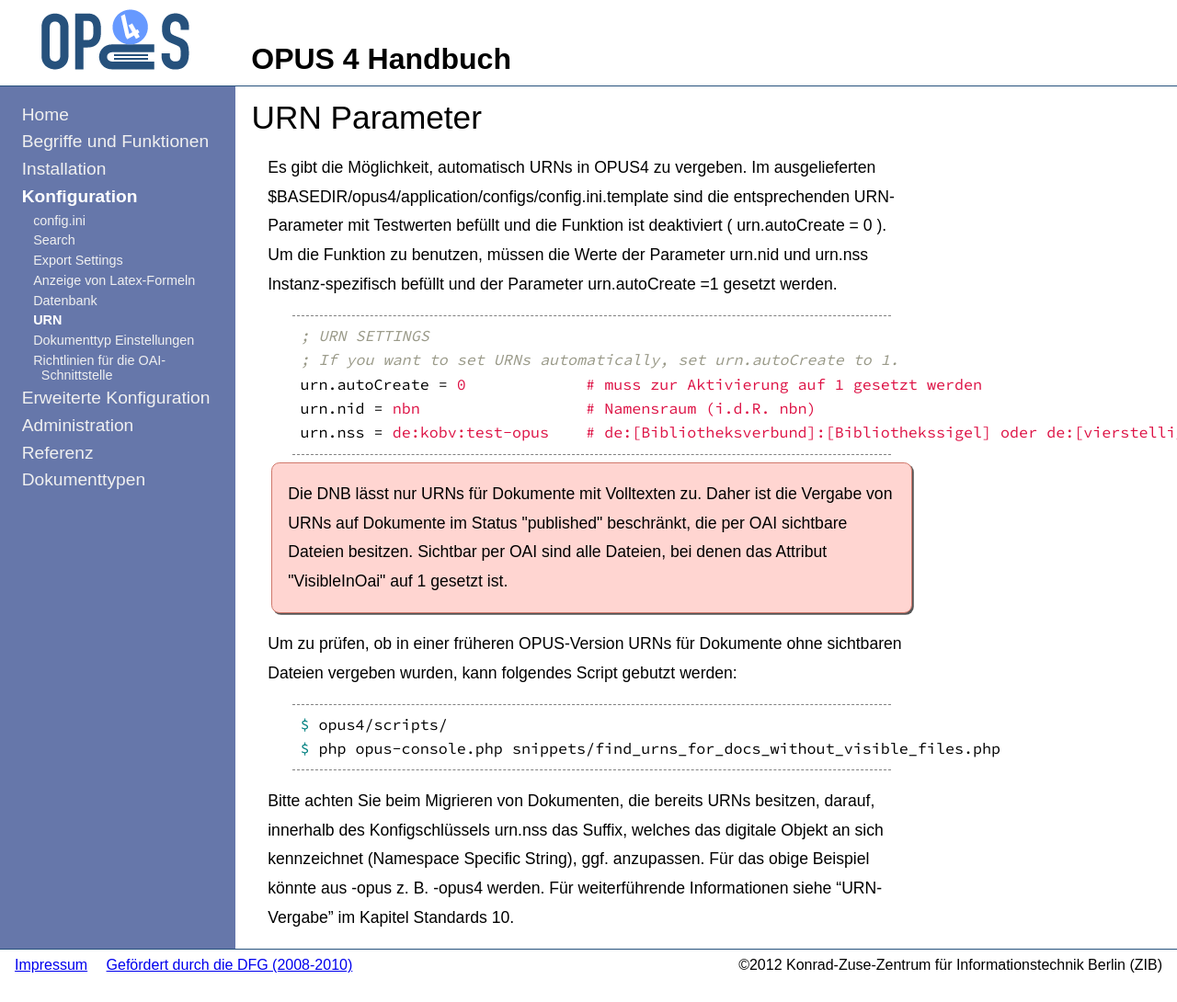
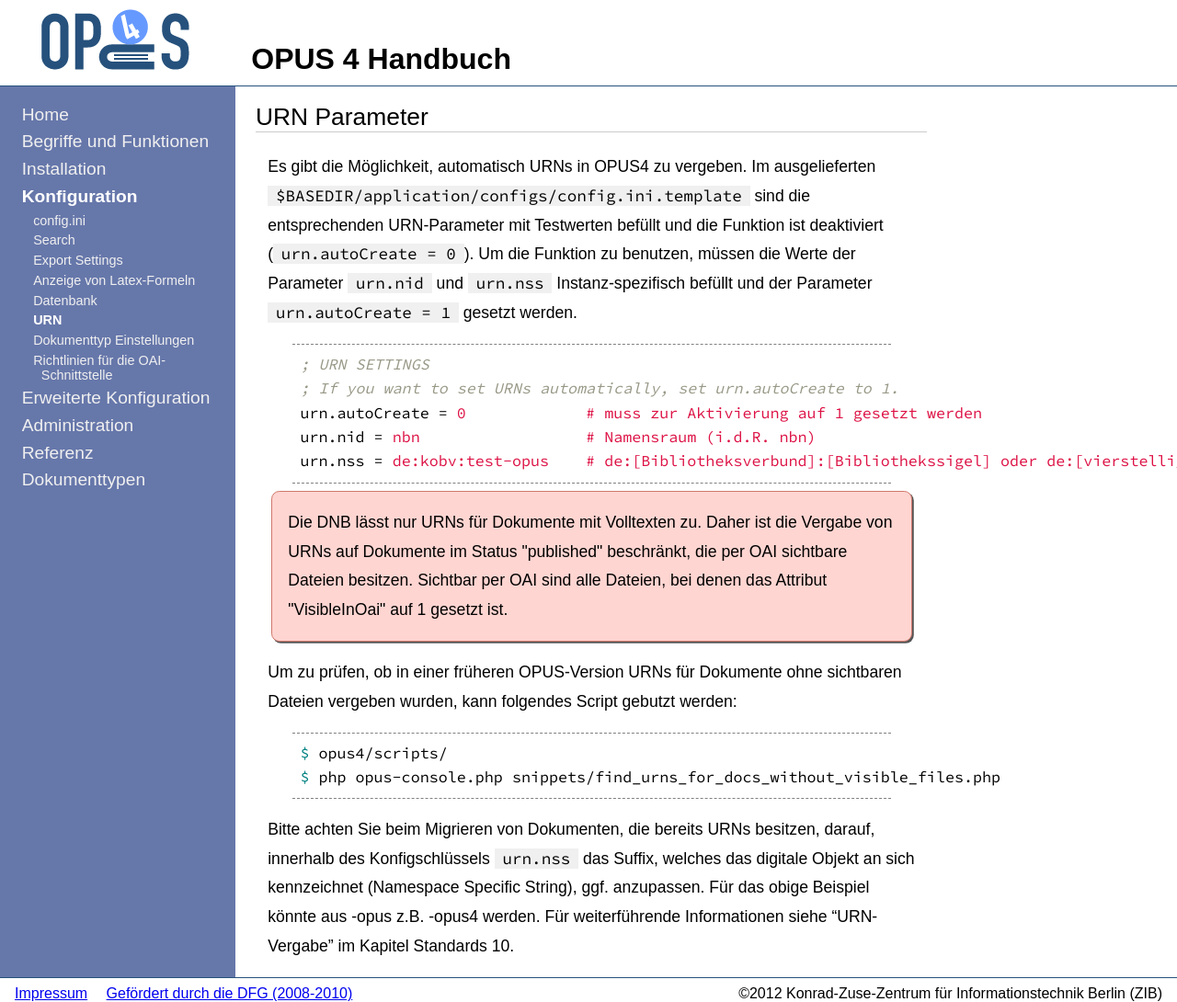
Before and after one commit to OPUS4/userdoc, a Jekyll site: the page built from config/urn.md, in a window 1280 px wide. Shown: the whole page at 92% size. Built offline with Jekyll 4.4.1, drawn with Linux system fonts in a browser that asks for light colours; before the commit the page ends 1059 px from its top, so only the background shows below that.

Commit message:
#7 Formatierung korrigiert bzw. erweitert.

```diff
--- a/config/urn.md
+++ b/config/urn.md
@@ -3,12 +3,12 @@ title: URN
 weight: 90
 ---
 
-# URN Parameter
+## URN Parameter
 
 Es gibt die Möglichkeit, automatisch URNs in OPUS4 zu vergeben. Im ausgelieferten
-$BASEDIR/opus4/application/configs/config.ini.template sind die entsprechenden URN-Parameter mit Testwerten befüllt
-und die Funktion ist deaktiviert ( urn.autoCreate = 0 ). Um die Funktion zu benutzen, müssen die Werte der Parameter
-urn.nid und urn.nss Instanz-spezifisch befüllt und der Parameter urn.autoCreate =1 gesetzt werden.
+`$BASEDIR/application/configs/config.ini.template` sind die entsprechenden URN-Parameter mit Testwerten befüllt
+und die Funktion ist deaktiviert (`urn.autoCreate = 0`). Um die Funktion zu benutzen, müssen die Werte der Parameter
+`urn.nid` und `urn.nss` Instanz-spezifisch befüllt und der Parameter `urn.autoCreate = 1` gesetzt werden.
 
 {% highlight ini %}
 ; URN SETTINGS
@@ -33,6 +33,6 @@ $ php opus-console.php snippets/find_urns_for_docs_without_visible_files.php
 {% endhighlight %}
 
 Bitte achten Sie beim Migrieren von Dokumenten, die bereits URNs besitzen, darauf, innerhalb des Konfigschlüssels
-urn.nss das Suffix, welches das digitale Objekt an sich kennzeichnet (Namespace Specific String), ggf. anzupassen. Für
-das obige Beispiel könnte aus -opus z. B. -opus4 werden. Für weiterführende Informationen siehe "URN-Vergabe" im
+`urn.nss` das Suffix, welches das digitale Objekt an sich kennzeichnet (Namespace Specific String), ggf. anzupassen. Für
+das obige Beispiel könnte aus -opus z.B. -opus4 werden. Für weiterführende Informationen siehe "URN-Vergabe" im
 Kapitel Standards 10.
```
Also changed, not shown: config/database.md (+2 -2 lines), config/doctype.md (+1 -1 lines), config/export.md (+2 -2 lines).
